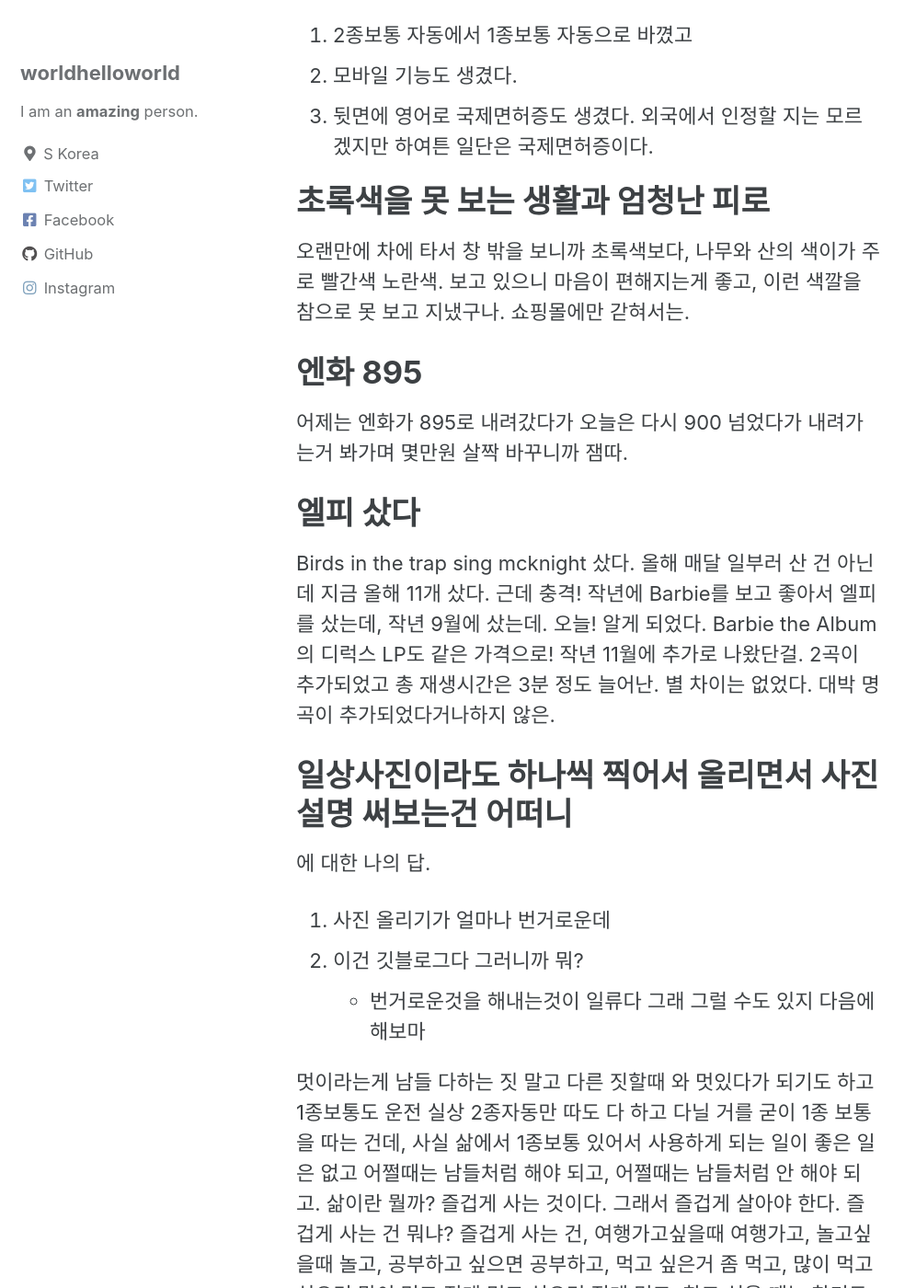
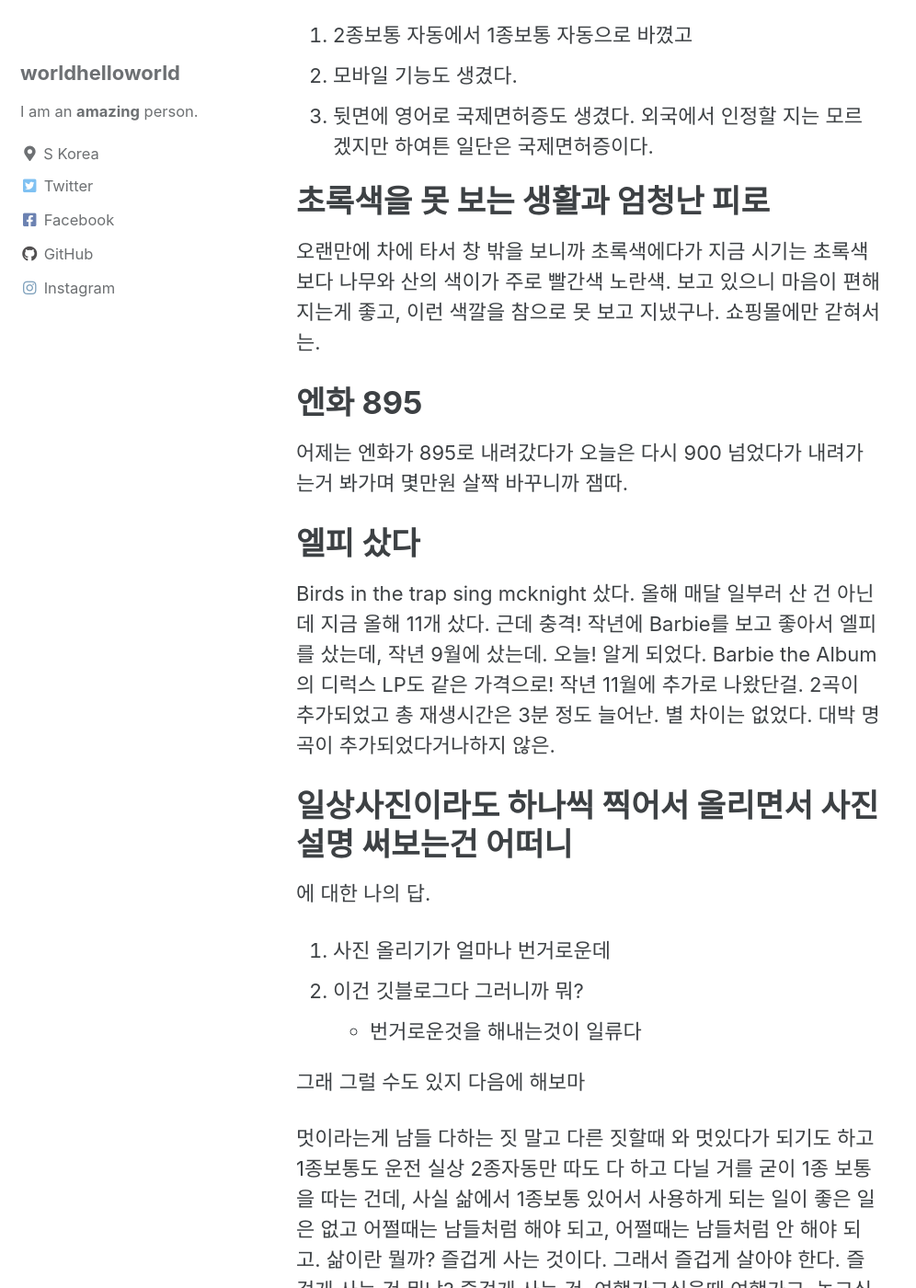
Before and after one commit to worldhelloworld/worldhelloworld.github.io, a Jekyll site: the page built from _posts/2024-11-21-go to bed241121.md, in a window 1280 px wide and 1400 px high, scrolled down 558 px. Shown: the whole window at 92% size, without its empty margins (0-996 px from the left). Built offline with Jekyll 4.4.1, drawn with Linux system fonts in a browser that asks for light colours; cached includes are drawn as plain includes.

Commit message:
241121 02

```diff
--- a/_posts/2024-11-21-go to bed241121.md
+++ b/_posts/2024-11-21-go to bed241121.md
@@ -21,7 +21,7 @@ toc: true
 초록색을 못 보는 생활과 엄청난 피로
 =
 
-오랜만에 차에 타서 창 밖을 보니까 초록색보다, 나무와 산의 색이가 주로 빨간색 노란색. 보고 있으니 마음이 편해지는게 좋고, 이런 색깔을 참으로 못 보고 지냈구나. 쇼핑몰에만 갇혀서는.
+오랜만에 차에 타서 창 밖을 보니까 초록색에다가 지금 시기는 초록색보다 나무와 산의 색이가 주로 빨간색 노란색. 보고 있으니 마음이 편해지는게 좋고, 이런 색깔을 참으로 못 보고 지냈구나. 쇼핑몰에만 갇혀서는.
 
 엔화 895
 =
@@ -45,6 +45,7 @@ Birds in the trap sing mcknight 샀다.
 2. 이건 깃블로그다
 그러니까 뭐?
 - 번거로운것을 해내는것이 일류다
+
 그래 그럴 수도 있지
 다음에 해보마
 
```
